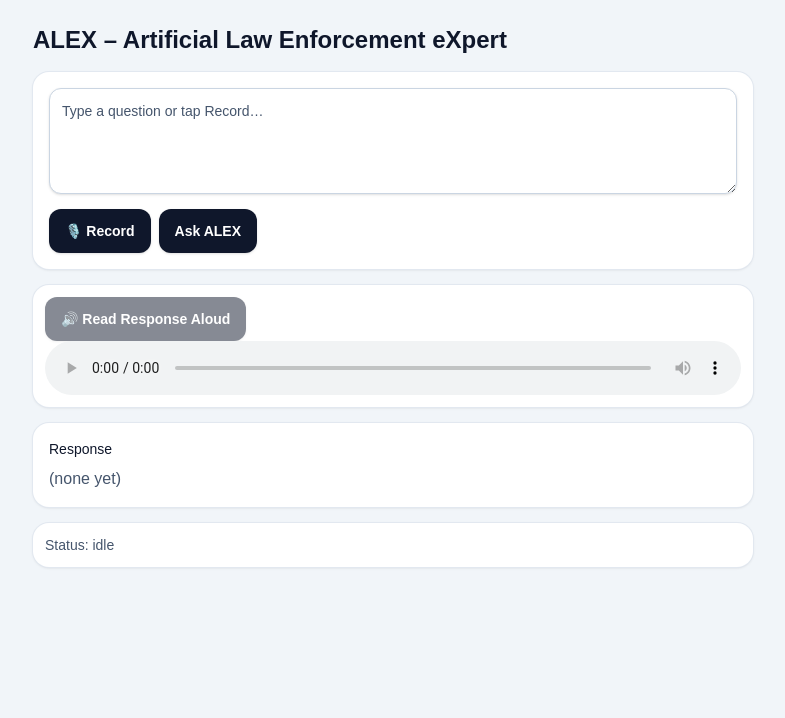
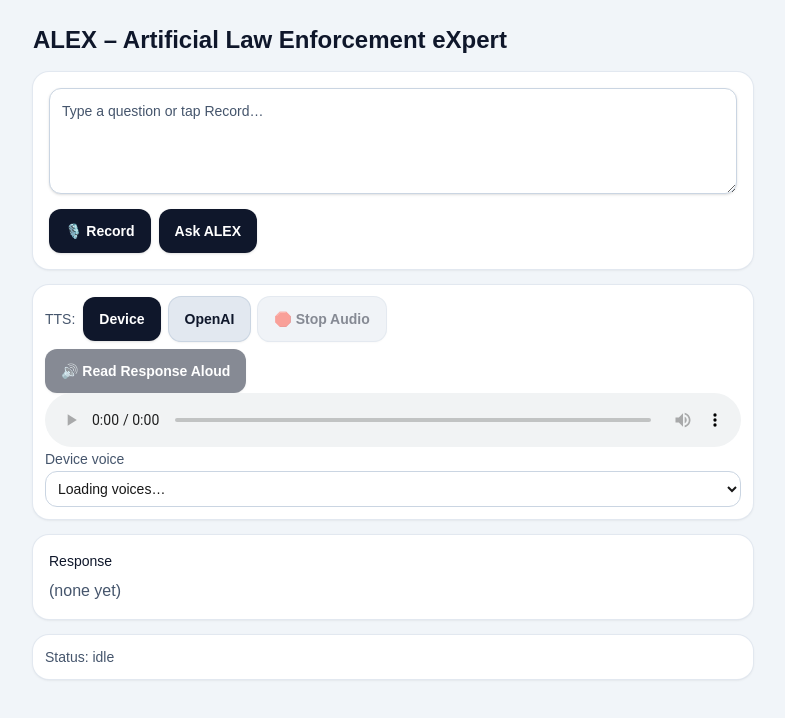
Before and after one commit to davidcthornton/alex-nextjs-vercel, a Next.js app: page / in a window 1280 px wide. Shown: the top 718 px of the page, without its empty margins (247-1032 px from the left). Built offline with nearby package versions, Linux system fonts and the light colour scheme.

Commit message:
added option for on-device TTS, and to choose voice

```diff
--- a/app/page.tsx
+++ b/app/page.tsx
@@ -1,8 +1,9 @@
 "use client";
 
-import { useRef, useState } from "react";
+import { useEffect, useRef, useState } from "react";
 import { buildSpeakableScript } from "@/lib/speechScript";
 import { AlexRenderer } from "@/lib/AlexRenderer";
+
 
 type AlexResult = any; // for MVP; you can strongly type this later
 type ChatMsg = { role: "user" | "assistant"; content: string };
@@ -11,6 +12,10 @@ type ChatMsg = { role: "user" | "assistant"; content: string };
 export default function Page() {
 
   const [messages, setMessages] = useState<ChatMsg[]>([]);
+  const [ttsMode, setTtsMode] = useState<"device" | "openai">("device");
+  const utterRef = useRef<SpeechSynthesisUtterance | null>(null);
+  const [deviceVoices, setDeviceVoices] = useState<SpeechSynthesisVoice[]>([]);
+  const [deviceVoiceURI, setDeviceVoiceURI] = useState<string>(""); // store voice.voiceURI
 
   const audioCtxRef = useRef<AudioContext | null>(null);
   const analyserRef = useRef<AnalyserNode | null>(null);
@@ -31,6 +36,42 @@ export default function Page() {
   const chunksRef = useRef<BlobPart[]>([]);
   const audioRef = useRef<HTMLAudioElement | null>(null);
   const ttsAbortRef = useRef<AbortController | null>(null);
+
+
+
+
+  useEffect(() => {
+    if (typeof window === "undefined" || !("speechSynthesis" in window)) return;
+
+    const synth = window.speechSynthesis;
+
+    const load = () => {
+      const voices = synth.getVoices() || [];
+      setDeviceVoices(voices);
+
+      // pick a sensible default once (if none chosen yet)
+      if (!deviceVoiceURI && voices.length) {
+        // prefer an English voice if possible; otherwise first voice
+        const preferred =
+          voices.find(v => v.lang?.toLowerCase().startsWith("en")) ?? voices[0];
+        setDeviceVoiceURI(preferred.voiceURI);
+      }
+    };
+
+    load();
+    synth.onvoiceschanged = load;
+
+    return () => {
+      synth.onvoiceschanged = null;
+    };
+    // eslint-disable-next-line react-hooks/exhaustive-deps
+  }, []);
+
+  function getSelectedDeviceVoice() {
+    if (!deviceVoices.length) return null;
+    return deviceVoices.find(v => v.voiceURI === deviceVoiceURI) ?? null;
+  }
+
 
   async function startRecording() {
     setStatus("requesting_mic");
@@ -149,6 +190,33 @@ export default function Page() {
     const script = buildSpeakableScript(r);
     setStatus("tts");
 
+    // ---- DEVICE TTS PATH ----
+    if (ttsMode === "device") {
+      if (typeof window === "undefined" || !("speechSynthesis" in window)) {
+        // fallback to OpenAI if device TTS not available
+      } else {
+        const utter = new SpeechSynthesisUtterance(script);
+        utterRef.current = utter;
+
+        const selected = getSelectedDeviceVoice();
+        if (selected) utter.voice = selected;
+
+        utter.onstart = () => setStatus("playing");
+        utter.onend = () => {
+          utterRef.current = null;
+          setStatus("answered");
+        };
+        utter.onerror = () => {
+          utterRef.current = null;
+          setStatus("answered");
+        };
+
+        window.speechSynthesis.speak(utter);
+        return;
+      }
+    }
+
+    // ---- OPENAI TTS PATH ----
     const ac = new AbortController();
     ttsAbortRef.current = ac;
 
@@ -164,25 +232,40 @@ export default function Page() {
 
     const audio = audioRef.current!;
     audio.src = url;
+
+    // update status based on actual playback
+    audio.onplaying = () => setStatus("playing");
+    audio.onended = () => setStatus("answered");
+    audio.onpause = () => {
+      // if user paused/stopped manually, don't claim we're "playing"
+      if (status === "playing") setStatus("answered");
+    };
+
     await audio.play();
-
-    setStatus("playing");
-    audio.onended = () => setStatus("answered");
   }
 
+
   function bargeIn() {
-    // stop audio
+    // stop device TTS
+    if (typeof window !== "undefined" && "speechSynthesis" in window) {
+      window.speechSynthesis.cancel();
+      utterRef.current = null;
+    }
+
+    // stop <audio> playback
     if (audioRef.current) {
       audioRef.current.pause();
       audioRef.current.currentTime = 0;
       audioRef.current.src = "";
     }
+
     // abort fetch
     if (ttsAbortRef.current) {
       ttsAbortRef.current.abort();
       ttsAbortRef.current = null;
     }
   }
+
 
   function stopSilenceMonitor() {
     if (rafRef.current) cancelAnimationFrame(rafRef.current);
@@ -304,6 +387,36 @@ export default function Page() {
 
         <section className="bg-white rounded-2xl shadow-sm ring-1 ring-slate-200 p-3">
 
+          <div className="flex flex-wrap items-center gap-2 mb-2">
+            <span className="text-sm text-slate-600">TTS:</span>
+
+            <button
+              type="button"
+              onClick={() => setTtsMode("device")}
+              className={`alex-btn w-full sm:w-auto ${ttsMode === "device" ? "alex-btn-primary" : "alex-btn-secondary"}`}
+            >
+              Device
+            </button>
+
+            <button
+              type="button"
+              onClick={() => setTtsMode("openai")}
+              className={`alex-btn w-full sm:w-auto ${ttsMode === "openai" ? "alex-btn-primary" : "alex-btn-secondary"}`}
+            >
+              OpenAI
+            </button>
+
+            <button
+              type="button"
+              onClick={bargeIn}
+              className="alex-btn alex-btn-secondary w-full sm:w-auto"
+              disabled={status !== "playing" && status !== "tts"}
+            >
+              🛑 Stop Audio
+            </button>
+          </div>
+
+
           <button
             className="alex-btn alex-btn-primary w-full sm:w-auto"
             onClick={() => {
@@ -314,6 +427,39 @@ export default function Page() {
             🔊 Read Response Aloud
           </button>
           <audio ref={audioRef} controls className="w-full" />
+
+
+          {ttsMode === "device" && (
+            <div className="space-y-1">
+              <label className="text-sm text-slate-600">Device voice</label>
+              <select
+                className="w-full rounded-xl border border-slate-300 bg-white p-2 text-sm"
+                value={deviceVoiceURI}
+                onChange={(e) => setDeviceVoiceURI(e.target.value)}
+                disabled={!deviceVoices.length}
+              >
+                {!deviceVoices.length ? (
+                  <option value="">Loading voices…</option>
+                ) : (
+                  deviceVoices
+                    // Optional: put English first
+                    .slice()
+                    .sort((a, b) => {
+                      const aEn = a.lang?.toLowerCase().startsWith("en") ? 0 : 1;
+                      const bEn = b.lang?.toLowerCase().startsWith("en") ? 0 : 1;
+                      if (aEn !== bEn) return aEn - bEn;
+                      return (a.name || "").localeCompare(b.name || "");
+                    })
+                    .map((v) => (
+                      <option key={v.voiceURI} value={v.voiceURI}>
+                        {v.name} — {v.lang}{v.default ? " (default)" : ""}
+                      </option>
+                    ))
+                )}
+              </select>
+            </div>
+          )}
+
         </section>
 
         {/* Response */}
--- a/lib/AlexRenderer.tsx
+++ b/lib/AlexRenderer.tsx
@@ -1,6 +1,5 @@
 type AlexResult = {
-  status: "ok" | "needs_clarification" | "not_in_kb" | "unclear_in_kb";
-  clarifying_question: string | null;
+  status: "ok" | "not_in_kb" | "unclear_in_kb";
   title: string | null;
   summary: string | null;
   steps: { step_number: number; instruction: string; notes: string | null }[];
@@ -9,36 +8,20 @@ type AlexResult = {
 };
 
 export function AlexRenderer({ result }: { result: AlexResult }) {
-  const {
-    status,
-    title,
-    summary,
-    steps,
-    clarifying_question,
-    relevant_excerpts,
-    kb_limitations,
-  } = result;
+  const { status, title, summary, steps, relevant_excerpts, kb_limitations } = result;
 
   return (
     <div className="alex-card">
-      {/*<div className="alex-status">Status: {status}</div>*/}
-
-      <h2 className="text-lg sm:text-xl font-semibold text-slate-900 mb-4" >{title ?? "ALEX Guidance"}</h2>
+      <h2 className="text-lg sm:text-xl font-semibold text-slate-900 mb-4">
+        {title ?? "ALEX Guidance"}
+      </h2>
 
       {summary && <p className="text-slate-700 text-sm leading-relaxed mt-2">{summary}</p>}
 
-      {status === "needs_clarification" && clarifying_question && (
-        <div className="alex-section">
-          <h3>Clarifying Question</h3>
-          <p>{clarifying_question}</p>
-        </div>
-      )}
-
-      {status === "ok" && steps?.length > 0 && (
+      {/* Show procedure steps whenever they exist (not only when status === "ok") */}
+      {steps?.length > 0 && (
         <div className="alex-section space-y-3">
-          <h3 className="text-base font-semibold text-slate-900">
-            Procedure
-          </h3>
+          <h3 className="text-base font-semibold text-slate-900">Procedure</h3>
 
           <ol className="list-decimal pl-6 space-y-3">
             {steps.map((s) => (
@@ -56,22 +39,14 @@ export function AlexRenderer({ result }: { result: AlexResult }) {
         </div>
       )}
 
-
-      {/*{relevant_excerpts?.length > 0 && (
-        <div className="alex-section">
-          <h3 className="text-med sm:text-xl font-semibold text-slate-900">Relevant Excerpts</h3>
-          {relevant_excerpts.map((ex, i) => (
-            <blockquote key={i}>
-              {ex.location_hint && (
-                <div className="alex-location">
-                  Location: {ex.location_hint}
-                </div>
-              )}
-              {ex.excerpt}
-            </blockquote>
-          ))}
+      {/* Optional: show a friendly message for not_in_kb / unclear_in_kb when there are no steps */}
+      {status !== "ok" && (!steps || steps.length === 0) && (
+        <div className="alex-section text-sm text-slate-700">
+          {status === "not_in_kb"
+            ? "This question isn’t explicitly covered in the provided knowledge base."
+            : "The knowledge base is unclear or incomplete for this question."}
         </div>
-      )}*/}
+      )}
 
       {kb_limitations && (
         <div className="alex-section alex-warning text-slate-900">
--- /dev/null
+++ b/lib/deviceTTS.ts
@@ -0,0 +1,31 @@
+// lib/deviceTTS.ts
+export function speakDevice(
+  text: string,
+  opts?: { rate?: number; pitch?: number; volume?: number; voiceNameIncludes?: string }
+) {
+  if (typeof window === "undefined") return;
+
+  const synth = window.speechSynthesis;
+  if (!synth) throw new Error("This browser does not support speechSynthesis.");
+
+  // Cancel anything already speaking so it doesn't overlap
+  synth.cancel();
+
+  const utter = new SpeechSynthesisUtterance(text);
+  utter.rate = opts?.rate ?? 1;
+  utter.pitch = opts?.pitch ?? 1;
+  utter.volume = opts?.volume ?? 1;
+
+  const voices = synth.getVoices();
+  if (opts?.voiceNameIncludes && voices.length) {
+    const v = voices.find(v => v.name.toLowerCase().includes(opts.voiceNameIncludes!.toLowerCase()));
+    if (v) utter.voice = v;
+  }
+
+  synth.speak(utter);
+
+  return {
+    stop: () => synth.cancel(),
+    isSpeaking: () => synth.speaking,
+  };
+}
```
